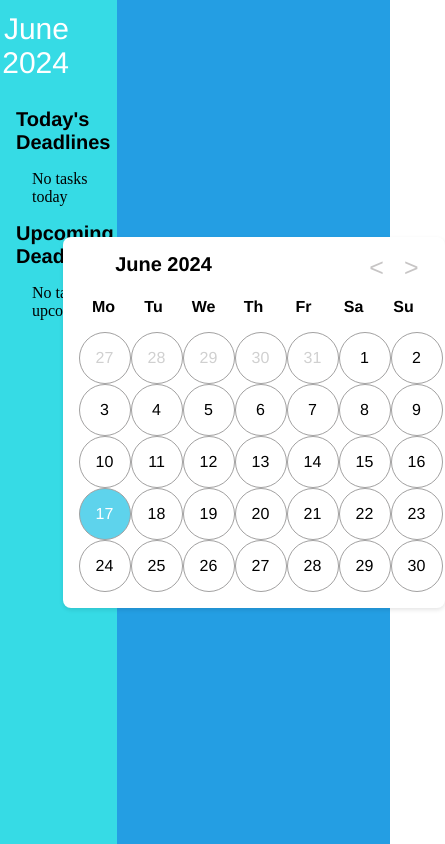
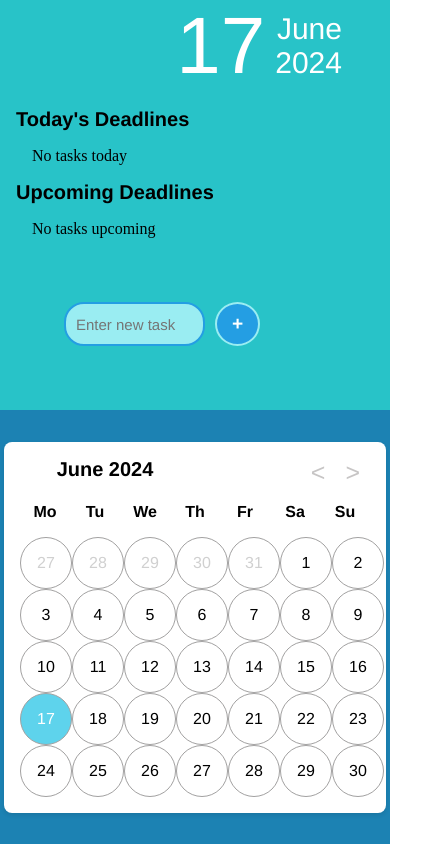
Before and after one commit to Azaken1248/TODOAPP-week-1-Challange-, a React (Vite) app: page / in a window 390 px wide. Shown: the whole page, 445 px wide, since content can reach past the window. Built offline with nearby package versions, Linux system fonts and the light colour scheme.

Commit message:
Adding in mobile responsiveness

```diff
--- a/src/App.css
+++ b/src/App.css
@@ -1,21 +1,48 @@
 .main-page {
   display: flex;
   flex-direction: row;
+  height: 100vh;
 }
 
 .task-div {
   display: flex;
   flex-direction: column;
-  height: 100vh;
   width: 30%;
   background-color: #36DBE5;
 }
 
 .calendar-div {
-  height: 100vh;
-  width: 70%;
+  flex: 1;
   background-color: #249EE3;
   display: flex;
   justify-content: center;
   align-items: center;
+  overflow: auto;
 }
+
+@media (max-width: 768px) {
+  .main-page {
+    flex-direction: column;
+  }
+
+  .task-div {
+    width: 100%;
+    height: auto;
+  }
+
+  .calendar-div {
+    width: 100%;
+    height: calc(100vh - var(--task-div-height));
+    overflow: auto;
+  }
+}
+
+@media (max-width: 480px) {
+  .task-div {
+    background-color: #28C3C8;
+  }
+
+  .calendar-div {
+    background-color: #1C82B3;
+  }
+}
--- a/src/styles/Calander.css
+++ b/src/styles/Calander.css
@@ -1,6 +1,6 @@
 .calendar {
     width: 350px;
-    margin: 0 auto;
+    margin: 20px;
     background: white;
     border-radius: 8px;
     padding: 16px;
```
